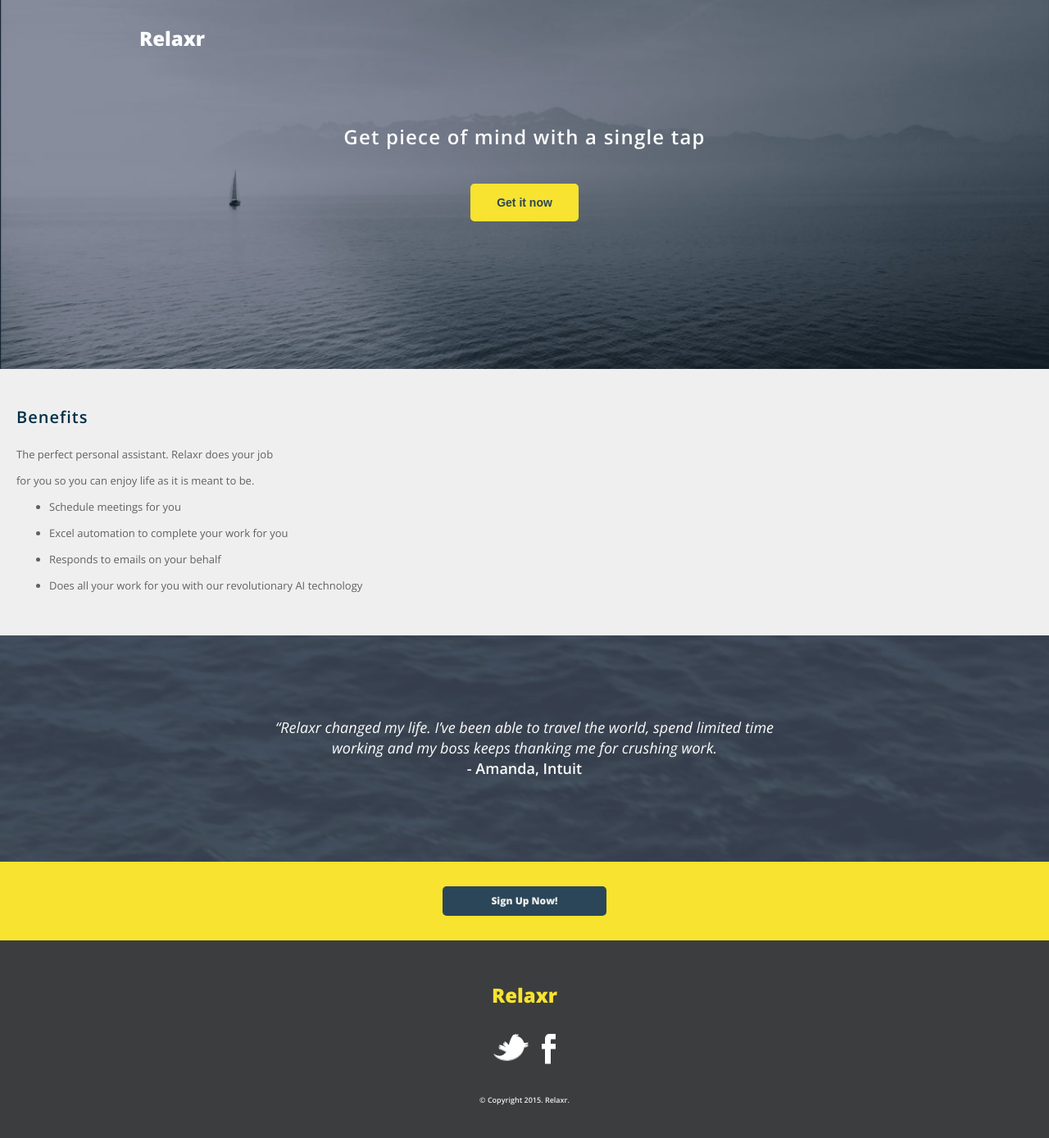
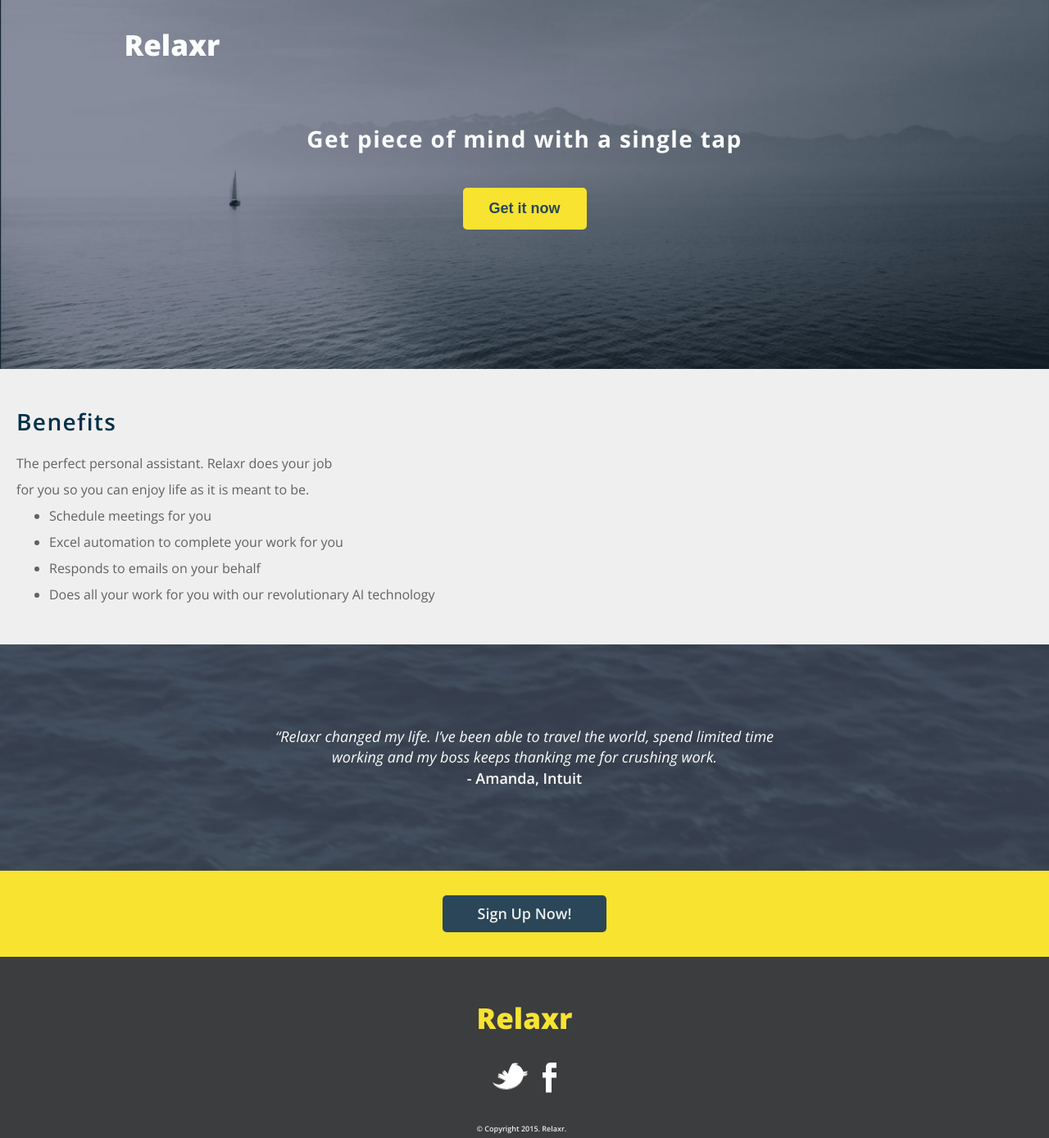
Before and after one commit to ttjahjadi/assignment2_tt, a plain HTML site: page starter_code/index.html in a window 1280 px wide. Shown: the top 1388 px of the page at 82% size. Drawn offline with nearby package versions, Linux system fonts and the light colour scheme.

Commit message:
made changes to the font size

```diff
--- a/starter_code/css/style.css
+++ b/starter_code/css/style.css
@@ -73,16 +73,16 @@ body {
 }
 
 h1{
-  /* font-size: 35px; */
-  font-size: 24px;
+  font-size: 35px;
+  /* font-size: 24px; */
   font-weight: 800;
   text-align: center;
 }
 
 h2{
   color: #fbfcfc;
-  font-size: 24px;
-  font-weight: 600;
+  font-size: 28px;
+  font-weight: 700;
   letter-spacing: 0.05em;
 }
 
@@ -145,8 +145,8 @@ section{
 
 .sub-text a button {
   text-decoration: none;
-  font-weight: 800;
-  font-size: 14px;
+  font-weight: 600;
+  font-size: 18px;
   color: #2a4557;
   border: 2px solid #f7e330;
 }
@@ -174,12 +174,12 @@ section{
   color: #033048;
   margin-bottom: 15px;
   font-weight: 600;
-  font-size: 20px;
+  font-size: 28px;
 }
 
 .benefits p, li{
   color: #606161;
-  font-size: 13px;
+  font-size: 16px;
   line-height: 32px;
   font-weight: 300;
 }
@@ -223,8 +223,8 @@ blockquote{
   background: #2b4658;
   color: #eeeeee;
   text-align: center;
-  font-weight: 800;
-  font-size: 12px;
+  font-weight: 600;
+  font-size: 18px;
   border-radius: 5px;
 }
 
```
